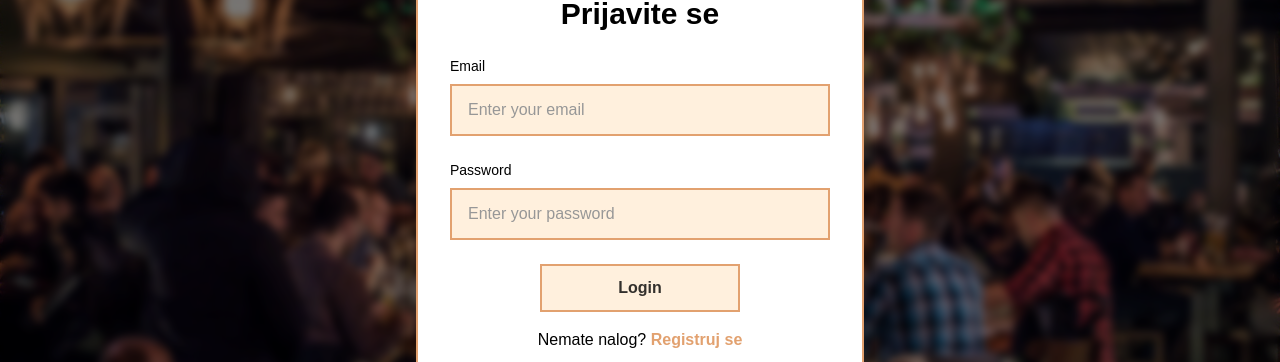
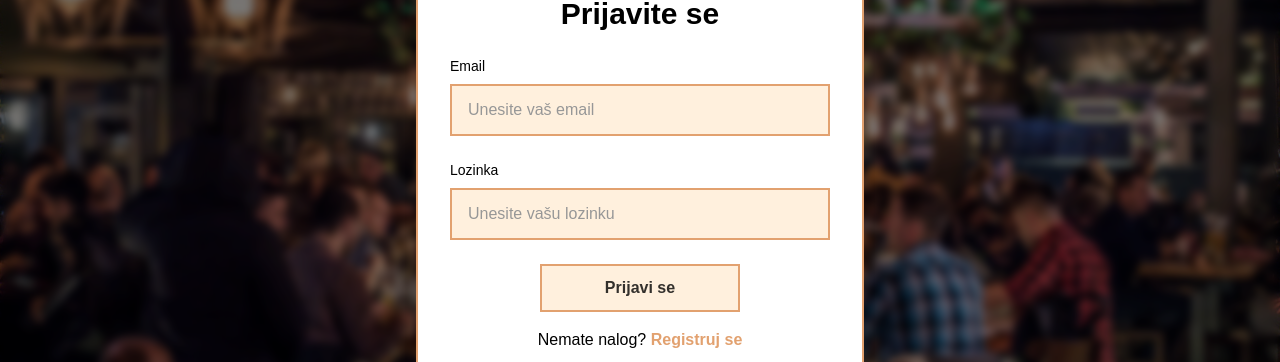
Before and after one commit to elab-development/internet-tehnologije-2025-pub_kviz_2022_0122, a Next.js app: page /login in a window 1280 px wide. Shown: the part 226-588 px from the top of the page. Built offline with nearby package versions, Linux system fonts and the light colour scheme; no server answers.

Commit message:
Added minimal changes to frontend. Fixed rendering and hydrating of components

```diff
--- a/src/app/profile/page.tsx
+++ b/src/app/profile/page.tsx
@@ -8,8 +8,6 @@ export default function LogoutButton() {
 
   if (status !== "authenticated") return null;
 
-  console.log("User in LogoutButton", user);
-
   return (
     <div className="w-full h-screen flex items-center justify-center bg-pub-blue">
       {" "}
--- a/src/components/home/TeamSection.tsx
+++ b/src/components/home/TeamSection.tsx
@@ -12,7 +12,7 @@ type Props = {
 
 export default function TeamSection({ team }: Props) {
   return (
-    <div className="border shadow-xl flex flex-col items-center justify-center shadow-white/20 border-pub-orange bg-white/10 p-6 mt-20 w-full">
+    <div className="border shadow-xl flex flex-col items-center justify-center shadow-white/20 border-pub-orange bg-white/10 p-6 mt-8 w-full">
       <h2 className="mb-4 xl:text-4xl text-2xl font-semibold">
         Želiš da učestvuješ u kvizu?
       </h2>
--- a/src/components/login/LoginForm.tsx
+++ b/src/components/login/LoginForm.tsx
@@ -1,7 +1,6 @@
 "use client";
 
 import { useState } from "react";
-import Image from "next/image";
 import Button from "../Button";
 
 export default function LoginForm() {
@@ -69,7 +68,7 @@ export default function LoginForm() {
               value={email}
               onChange={(e) => setEmail(e.target.value)}
               className="w-full border-2 border-pub-orange bg-pub-beige px-4 py-3 text-black placeholder-pub-gray focus:border-pub-blue focus:outline-none focus:ring-2 focus:ring-pub-blue transition"
-              placeholder="Enter your email"
+              placeholder="Unesite vaš email"
             />
           </div>
           <div className="w-full">
@@ -77,7 +76,7 @@ export default function LoginForm() {
               htmlFor="password"
               className="block text-sm font-medium text-black mb-2"
             >
-              Password
+              Lozinka
             </label>
             <input
               id="password"
@@ -86,7 +85,7 @@ export default function LoginForm() {
               value={password}
               onChange={(e) => setPassword(e.target.value)}
               className="w-full border-2 border-pub-orange bg-pub-beige px-4 py-3 text-black placeholder-pub-gray focus:border-pub-blue focus:outline-none focus:ring-2 focus:ring-pub-blue transition"
-              placeholder="Enter your password"
+              placeholder="Unesite vašu lozinku"
             />
           </div>
           {error && (
@@ -96,7 +95,7 @@ export default function LoginForm() {
           )}
           <Button
             onClick={handleSubmit}
-            label={loading ? "Logging in..." : "Login"}
+            label={loading ? "Prijavljivanje..." : "Prijavi se"}
             type="submit"
           />
         </form>
--- a/src/components/register/RegisterForm.tsx
+++ b/src/components/register/RegisterForm.tsx
@@ -1,7 +1,6 @@
 "use client";
 
 import { useState } from "react";
-import { useRouter } from "next/navigation";
 import Button from "../Button";
 import { getRegisterFields } from "@/constants/formFields";
 
@@ -11,13 +10,11 @@ export default function RegisterForm() {
   const [password, setPassword] = useState("");
   const [error, setError] = useState("");
   const [loading, setLoading] = useState(false);
-  const router = useRouter();
 
   const fields = getRegisterFields(
     { name, email, password },
     { setName, setEmail, setPassword },
   );
-
   const handleSubmit = async (e: React.FormEvent) => {
     e.preventDefault();
     setError("");
@@ -36,8 +33,7 @@ export default function RegisterForm() {
         setLoading(false);
         return;
       }
-
-      router.push("/");
+      window.location.href = "/";
     } catch (err) {
       setError("Došlo je do greške");
       setLoading(false);
```
